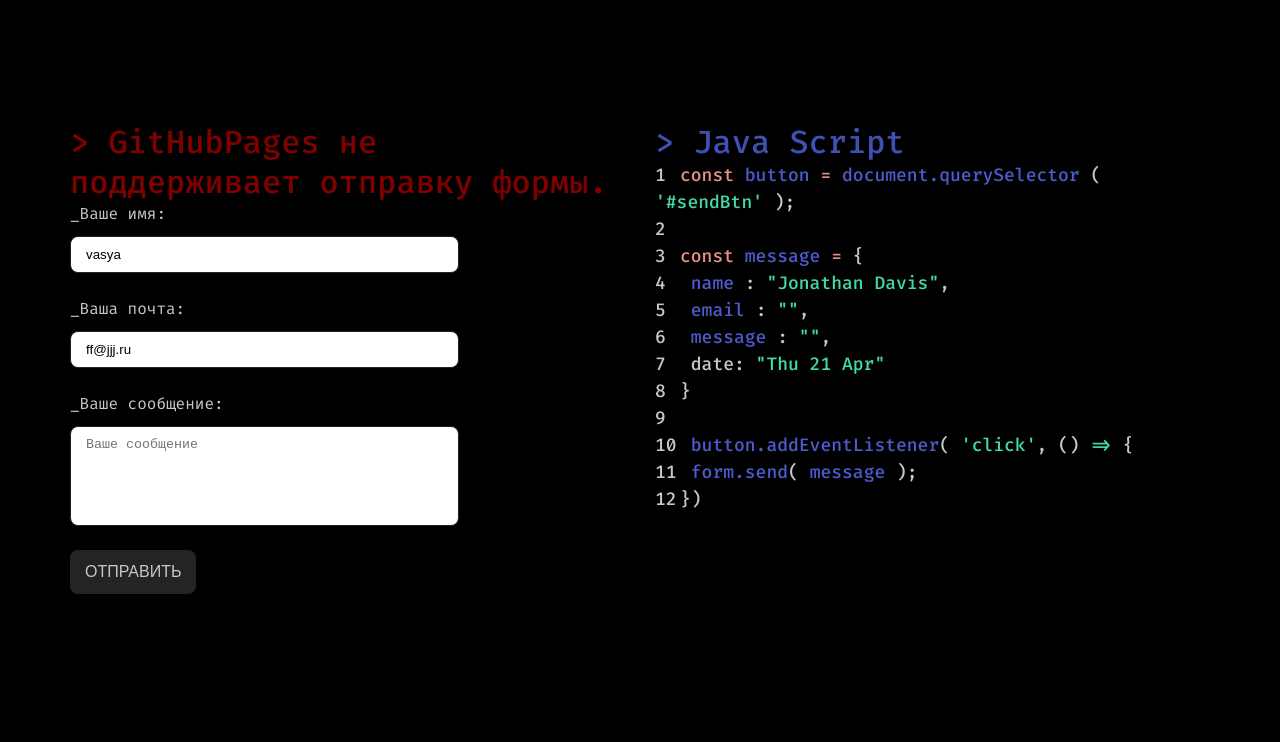
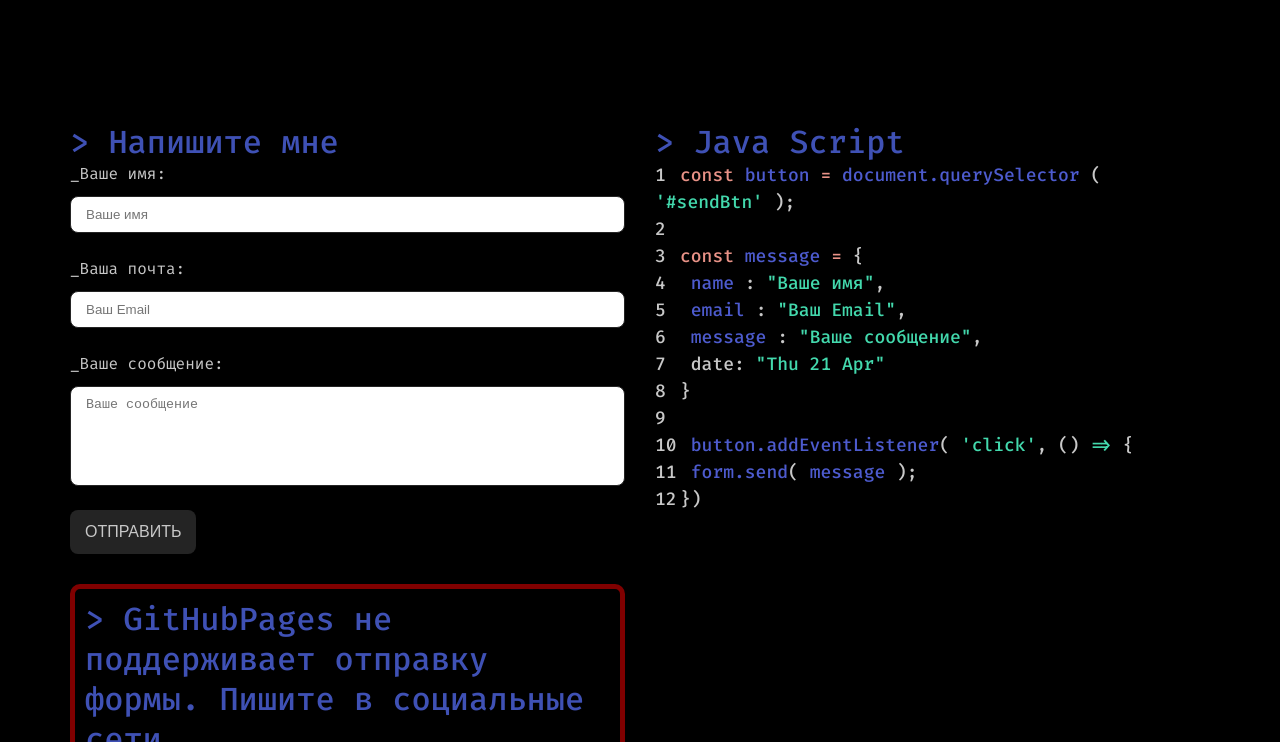
Before and after one commit to UglyGhoulChrist/portfolio, a plain HTML site: page src/index.html in a window 1280 px wide. Shown: the part 2970-3712 px from the top of the page. Drawn offline with Linux system fonts and the light colour scheme.

Commit message:
Немного баловства с формой

```diff
--- a/src/css/_contact.scss
+++ b/src/css/_contact.scss
@@ -1,3 +1,13 @@
+.warning {
+    margin-top: 30px;
+    border: 5px solid rgba(255, 0, 0, .5);
+    border-radius: 10px;
+    padding: 10px;
+    @media (max-width:768px) {
+        display: none;
+    }
+}
+
 .contact {
     min-height: 90vh;
     padding: 100px 0 5% 0;
@@ -38,7 +48,7 @@
         border: 1px solid $border;
         border-radius: 8px;
         padding: 10px 15px;
-        width: 70%;
+        width: 100%;
         transition: all .3s ease 0s;
 
         &_message {
--- a/src/index.html
+++ b/src/index.html
@@ -54,11 +54,11 @@
                         <div class="home__text">Привет. Меня зовут</div>
                         <h1 class="home__title">UglyGhoulChrist</h1>
                         <h2 class="home__subtitle">&gt; Я учусь на фронтенд / бэкенд разработчика</h2>
-                            <a class="home__link" href="https://github.com/UglyGhoulChrist" target="_blank">
-                                <span class="violet">// Мои </span>
-                                <span class="green">проекты </span>
-                                <span class="pink">на GitHub</span>
-                            </a>
+                        <a class="home__link" href="https://github.com/UglyGhoulChrist" target="_blank">
+                            <span class="violet">// Мои </span>
+                            <span class="green">проекты </span>
+                            <span class="pink">на GitHub</span>
+                        </a>
                     </div>
                     <div class="__block">
                         <img src="img/home/image.webp" alt="Gadjets" class="home__image">
@@ -168,21 +168,21 @@
                         <img src="img/my-project/car.jpg" alt="Сайт ремонта автомобилей" class="project__image">
                     </div>
                 </section>
-
                 <section class="contact" id="contact">
-                    <form id = "form" class="form" action="mailto:UglyGhoulChrist@gmail.com" enctype="text/plain">
-                        <h2 style="color: rgba(255, 0, 0,.5);" class="form__subtitle">&gt; GitHubPages не поддерживает отправку формы.</h2>
-                        <!-- <h2 class="form__subtitle">&gt; Напишите мне</h2> -->
+                    <form name="form" class="form" action="mailto:UglyGhoulChrist@gmail.com" enctype="text/plain">
+                        <h2 class="form__subtitle">&gt; Напишите мне</h2>
                         <label for="name" class="form__subtext">_Ваше имя:</label>
                         <input class="form__input" maxlength="40" type="text" name="name" placeholder="Ваше имя"
-                            id="name" value="vasya">
+                            id="name">
                         <label for="email" class="form__subtext">_Ваша почта:</label>
                         <input class="form__input" maxlength="40" type="email" name="email" placeholder="Ваш Email"
-                            id="email" value="ff@jjj.ru">
+                            id="email">
                         <label for="message" class="form__subtext">_Ваше сообщение:</label>
                         <textarea class="form__input form__input_message" name="message" placeholder="Ваше сообщение"
                             id="message"></textarea>
                         <button type="submit" class="form__button">отправить</button>
+                        <h2 class="form__subtitle warning">&gt; GitHubPages не поддерживает отправку
+                            формы. Пишите в социальные сети.</h2>
                     </form>
                     <div class="code">
                         <h2 class="code__subtitle">&gt; Java Script</h2>
@@ -197,14 +197,14 @@
                                 </span><span class="pink">=
                                 </span>{</li>
                             <li class="code__item"><span class="violet"> name</span>
-                                : <span class="green">"Jonathan Davis"</span>, </li>
+                                : <span class="green">"<span id="resultName"></span>"</span>, </li>
                             <li class="code__item">
                                 <span class="violet"> email</span>
-                                : <span class="green">""</span>,
+                                : <span class="green">"<span id="resultEmail"></span>"</span>,
                             </li>
                             <li class="code__item">
                                 <span class="violet"> message</span>
-                                : <span class="green">""</span>,
+                                : <span class="green">"<span id="resultMessage"></span>"</span>,
                             </li>
                             <li class="code__item"> date: <span class="green">"Thu 21 Apr"</span></li>
                             <li class="code__item">}</li>
--- a/src/js/script.js
+++ b/src/js/script.js
@@ -103,3 +103,27 @@ function getFormValue(event) {
 }
 
 form.addEventListener('submit', getFormValue);
+
+// Немного баловства
+
+const myForm = document.forms.form;
+const formName = myForm.name;
+const formEmail = myForm.email;
+const formMessage = myForm.message;
+
+resultName = document.getElementById('resultName');
+resultName.textContent = formName.placeholder;
+resultEmail = document.getElementById('resultEmail');
+resultEmail.textContent = formEmail.placeholder;
+resultMessage = document.getElementById('resultMessage');
+resultMessage.textContent = formMessage.placeholder;
+
+formName.oninput = function () {
+  resultName.textContent = formName.value;
+};
+formEmail.oninput = function () {
+  resultEmail.textContent = formEmail.value;
+};
+formMessage.oninput = function () {
+  resultMessage.textContent = formMessage.value;
+};
```
Also changed, not shown: src/css/style.css, 1 other file.
